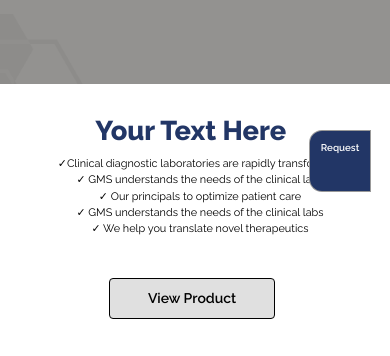
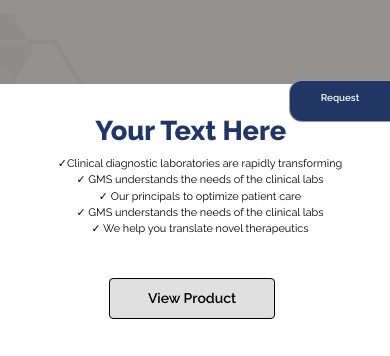
Before and after one commit to Shabbarsyed/gmsupdates, a PHP site: page / in a window 390 px wide. Shown: the part 623-979 px from the top of the page. Run offline with PHP 8.4, Linux system fonts and the light colour scheme; some libraries are stand-ins or nearby versions; some web fonts are replaced.

Commit message:
Update floatbutton.css

```diff
--- a/assets/css/floatbutton.css
+++ b/assets/css/floatbutton.css
@@ -32,10 +32,10 @@
 @media (max-width : 768px) {
 
 	.float {
-    width:60px;
-	height:60px;
-	bottom:30px;
-	right:20px;
+		width:100px;
+		height:40px;
+		bottom:100px;
+		right:0px;
 	}
 
 
```
